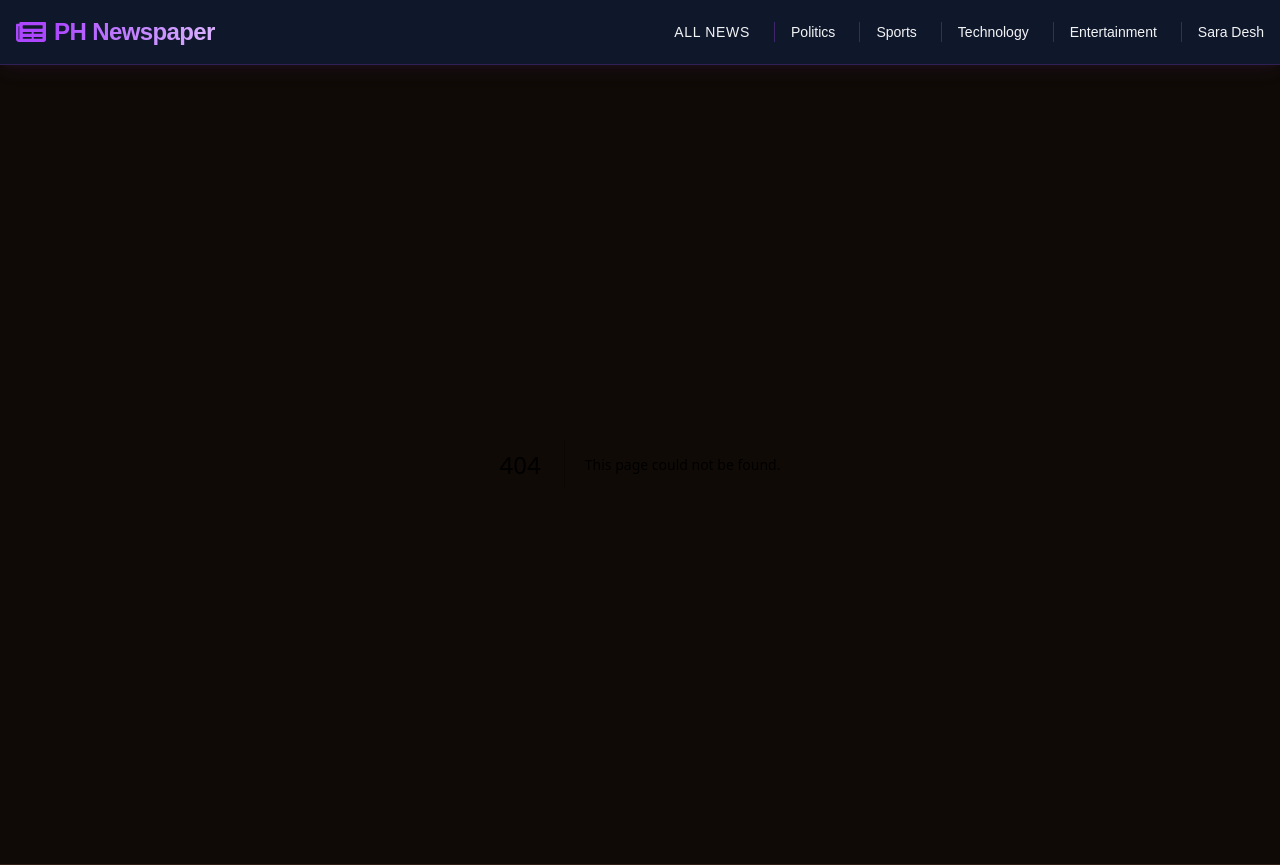
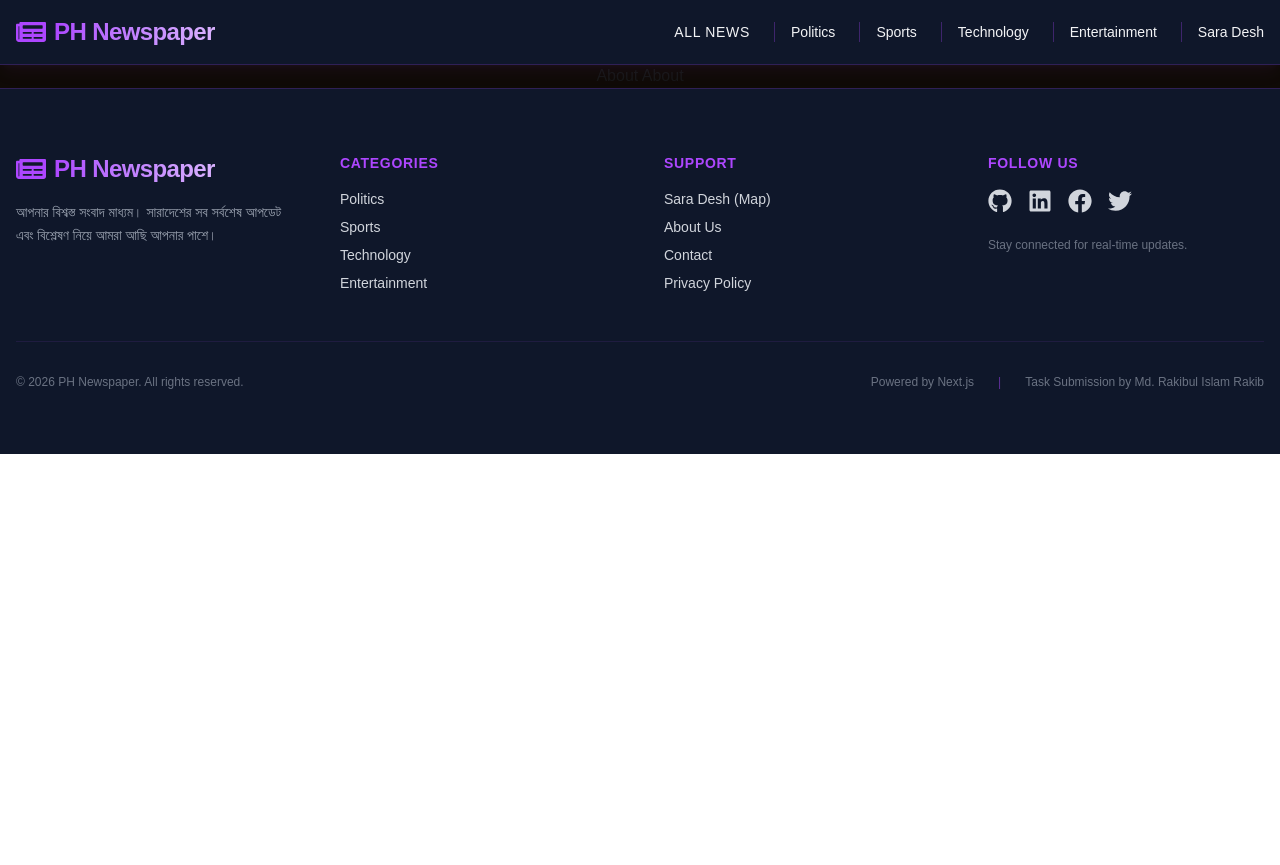
Before and after one commit to mrirakib04/ph-content-associate-task-web, a Next.js app: page /about in a window 1280 px wide. Before the commit this address had no page. After the commit the page ends 800 px from the top, so only its background shows below. Built offline with nearby package versions, Linux system fonts and the light colour scheme.

Commit message:
footer added

```diff
--- /dev/null
+++ b/app/about/page.jsx
@@ -0,0 +1,5 @@
+const About = () => {
+  return <div>About About</div>;
+};
+
+export default About;
--- /dev/null
+++ b/app/contact/page.jsx
@@ -0,0 +1,5 @@
+const Contact = () => {
+  return <div>Contact Contact</div>;
+};
+
+export default Contact;
--- /dev/null
+++ b/app/privacy/page.jsx
@@ -0,0 +1,5 @@
+const Privacy = () => {
+  return <div>Privacy Privacy</div>;
+};
+
+export default Privacy;
--- a/components/shared/Footer.jsx
+++ b/components/shared/Footer.jsx
@@ -1,7 +1,143 @@
 "use client";
+import React from "react";
+import Link from "next/link";
+import {
+  FaNewspaper,
+  FaGithub,
+  FaLinkedin,
+  FaFacebook,
+  FaTwitter,
+} from "react-icons/fa";
+
 const Footer = () => {
   return (
-    <footer className="bg-[#0f0a07] border-t border-[#2d1f18] text-[#e7dec8] w-full"></footer>
+    <footer className="bg-[#0F172A] border-t border-purple-500/20 text-gray-300 w-full mt-auto">
+      <div className="max-w-7xl px-4 py-16 mx-auto">
+        <div className="grid grid-cols-1 md:grid-cols-4 gap-12">
+          {/* Brand Section */}
+          <div className="flex flex-col gap-4 col-span-1 md:col-span-1">
+            <Link href="/" className="flex items-center gap-2">
+              <FaNewspaper className="text-3xl text-purple-500" />
+              <span className="text-2xl font-bold tracking-tight bg-linear-to-r from-purple-500 to-purple-300 bg-clip-text text-transparent">
+                PH Newspaper
+              </span>
+            </Link>
+            <p className="text-sm text-gray-400 leading-relaxed">
+              আপনার বিশ্বস্ত সংবাদ মাধ্যম। সারাদেশের সব সর্বশেষ আপডেট এবং
+              বিশ্লেষণ নিয়ে আমরা আছি আপনার পাশে।
+            </p>
+          </div>
+
+          {/* Categories Links */}
+          <div className="flex flex-col gap-4">
+            <h4 className="text-purple-500 font-bold uppercase tracking-wider text-sm">
+              Categories
+            </h4>
+            <div className="flex flex-col gap-2">
+              <Link
+                href="/news/politics"
+                className="text-sm hover:text-purple-400 transition"
+              >
+                Politics
+              </Link>
+              <Link
+                href="/news/sports"
+                className="text-sm hover:text-purple-400 transition"
+              >
+                Sports
+              </Link>
+              <Link
+                href="/news/technology"
+                className="text-sm hover:text-purple-400 transition"
+              >
+                Technology
+              </Link>
+              <Link
+                href="/news/entertainment"
+                className="text-sm hover:text-purple-400 transition"
+              >
+                Entertainment
+              </Link>
+            </div>
+          </div>
+
+          {/* Quick Support */}
+          <div className="flex flex-col gap-4">
+            <h4 className="text-purple-500 font-bold uppercase tracking-wider text-sm">
+              Support
+            </h4>
+            <div className="flex flex-col gap-2">
+              <Link
+                href="/saradesh"
+                className="text-sm hover:text-purple-400 transition"
+              >
+                Sara Desh (Map)
+              </Link>
+              <Link
+                href="/about"
+                className="text-sm hover:text-purple-400 transition"
+              >
+                About Us
+              </Link>
+              <Link
+                href="/contact"
+                className="text-sm hover:text-purple-400 transition"
+              >
+                Contact
+              </Link>
+              <Link
+                href="/privacy"
+                className="text-sm hover:text-purple-400 transition"
+              >
+                Privacy Policy
+              </Link>
+            </div>
+          </div>
+
+          {/* Socials & Newsletter */}
+          <div className="flex flex-col gap-4">
+            <h4 className="text-purple-500 font-bold uppercase tracking-wider text-sm">
+              Follow Us
+            </h4>
+            <div className="flex gap-4 text-2xl">
+              <a
+                target="_blank"
+                href="https://github.com/mrirakib04/"
+                className="hover:text-purple-500 transition"
+              >
+                <FaGithub />
+              </a>
+              <a
+                target="_blank"
+                href="https://linkedin.com/in/webdev-rakib"
+                className="hover:text-purple-500 transition"
+              >
+                <FaLinkedin />
+              </a>
+              <a href="#" className="hover:text-purple-500 transition">
+                <FaFacebook />
+              </a>
+              <a href="#" className="hover:text-purple-500 transition">
+                <FaTwitter />
+              </a>
+            </div>
+            <p className="text-xs text-gray-500 mt-2">
+              Stay connected for real-time updates.
+            </p>
+          </div>
+        </div>
+
+        {/* Bottom Bar */}
+        <div className="border-t border-purple-500/10 mt-12 pt-8 flex flex-col md:flex-row justify-between items-center gap-4 text-xs text-gray-500">
+          <p>© 2026 PH Newspaper. All rights reserved.</p>
+          <div className="flex gap-6">
+            <span>Powered by Next.js</span>
+            <span className="text-purple-500/50">|</span>
+            <span>Task Submission by Md. Rakibul Islam Rakib</span>
+          </div>
+        </div>
+      </div>
+    </footer>
   );
 };
 
```
